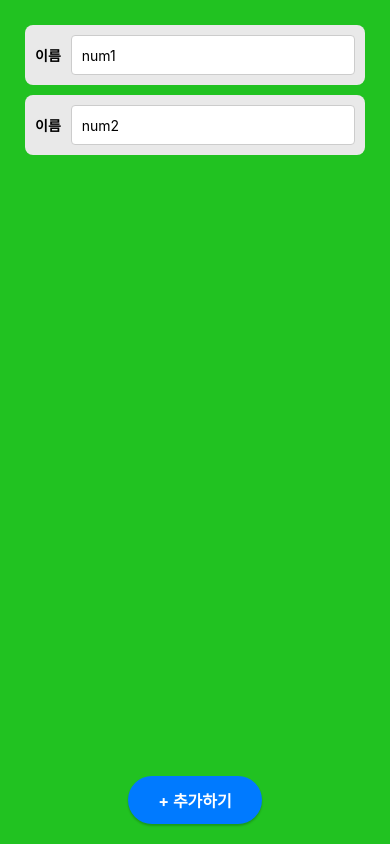
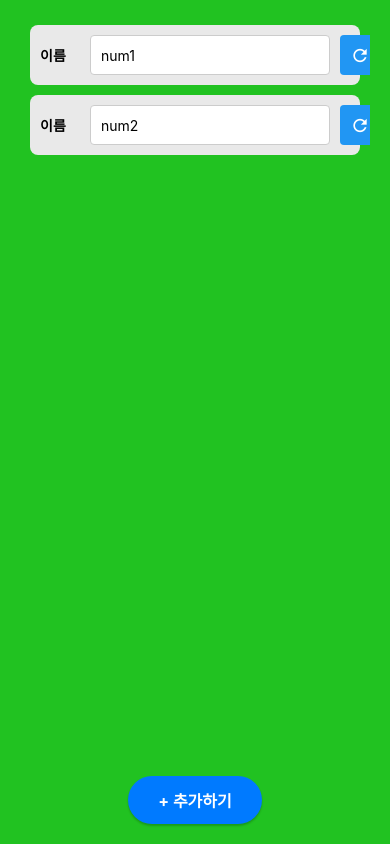
Before and after one commit to andoricano/Yatch-RN, a React Native app: screen /GameSetting in a window 390 px wide. Built offline with nearby package versions, Linux system fonts and the light colour scheme.

Commit message:
[feat] react native icon library 추가.

```diff
--- a/package.json
+++ b/package.json
@@ -18,6 +18,7 @@
     "react-native": "0.82.1",
     "react-native-safe-area-context": "^5.6.2",
     "react-native-screens": "^4.19.0",
+    "react-native-vector-icons": "^10.3.0",
     "rxjs": "^7.8.2"
   },
   "devDependencies": {
@@ -33,6 +34,7 @@
     "@react-native/typescript-config": "0.82.1",
     "@types/jest": "^29.5.13",
     "@types/react": "^19.1.1",
+    "@types/react-native-vector-icons": "^6.4.18",
     "@types/react-test-renderer": "^19.1.0",
     "eslint": "^8.19.0",
     "jest": "^29.6.3",
--- a/src/module/list/AddList.tsx
+++ b/src/module/list/AddList.tsx
@@ -1,6 +1,6 @@
 import React from 'react';
 import { View, StyleSheet, TouchableOpacity, Text, FlatList } from 'react-native';
-import { InputTwoButtonItem } from './item/InputTwoButtonItem';
+import { BasicYatchUserItem } from './item/BasicYatchUserItem';
 
 interface AddListProps {
     baseList: string[];
@@ -26,10 +26,10 @@ export class AddList extends React.Component<AddListProps> {
                     data={this.props.baseList}
                     keyExtractor={(_, index) => index.toString()}
                     renderItem={({ item }) => (
-                        <InputTwoButtonItem
-                            firstScheme='이름'
+                        <BasicYatchUserItem
                             initialInput={item}
                             onInputChange={()=>{}}
+                            onButtonPress={()=>{}}
                         />
                     )}
                     contentContainerStyle={styles.listContent}
--- /dev/null
+++ b/src/module/list/item/BasicYatchUserItem.tsx
@@ -0,0 +1,102 @@
+import React from 'react';
+import { View, StyleSheet, TextInput, Text, TouchableOpacity } from 'react-native';
+import Icon from 'react-native-vector-icons/MaterialCommunityIcons';
+
+interface BasicYatchUserItemProps {
+    initialInput: string;
+    onInputChange: (newValue: string) => void;
+    onButtonPress?: () => void;
+}
+
+export class BasicYatchUserItem extends React.Component<BasicYatchUserItemProps> {
+    render() {
+        return (
+            <View style={styles.container}>
+                <Text style={styles.label}>이름</Text>
+
+                <TextInput
+                    style={styles.input}
+                    defaultValue={this.props.initialInput}
+                    onChangeText={(text) => this.props.onInputChange(text)}
+                    placeholder="이름 입력"
+                />
+
+                <View style={styles.buttonGroup}>
+                    <TouchableOpacity
+                        style={[styles.button, styles.buttonLeft]}
+                        onPress={() => {
+
+                        }}
+                    >
+                        <Icon name="refresh" size={20} color="#fff" />
+                    </TouchableOpacity>
+
+                    <TouchableOpacity
+                        style={[styles.button, styles.deleteButton]}
+                        onPress={this.props.onButtonPress}
+                    >
+                        <Icon name="trash-can-outline" size={20} color="#fff" />
+                    </TouchableOpacity>
+                </View>
+            </View>
+        );
+    }
+}
+
+const styles = StyleSheet.create({
+    container: {
+        flexDirection: 'row',
+        padding: 10,
+        alignItems: 'center',
+        backgroundColor: '#e9e9e9',
+        borderRadius: 8,
+        marginVertical: 5,
+        marginHorizontal: 10,
+    },
+    label: {
+        marginRight: 10,
+        fontWeight: 'bold',
+        minWidth: 40,
+    },
+    input: {
+        flex: 1,
+        height: 40,
+        borderColor: '#ccc',
+        borderWidth: 1,
+        paddingHorizontal: 10,
+        borderRadius: 4,
+        backgroundColor: '#fff',
+    },
+
+
+    buttonLeft: {
+        marginRight: 5,
+        backgroundColor: '#2196F3',
+    },
+    buttonRight: {
+        backgroundColor: '#2196F3',
+    },
+    buttonText: {
+        color: '#fff',
+        fontSize: 12,
+        fontWeight: 'bold',
+    },
+    buttonGroup: {
+        flexDirection: 'row',
+        marginLeft: 10,
+    },
+    button: {
+        height: 40,
+        width: 40, // 아이콘 버튼은 정사각형이 예쁩니다
+        borderRadius: 4,
+        justifyContent: 'center',
+        alignItems: 'center',
+    },
+    refreshButton: {
+        marginRight: 5,
+        backgroundColor: '#757575', // 회색 (새로고침)
+    },
+    deleteButton: {
+        backgroundColor: '#FF5252', // 빨간색 (휴지통)
+    },
+});
--- a/src/module/list/item/InputTwoButtonItem.tsx
+++ /dev/null
@@ -1,48 +0,0 @@
-import React from 'react';
-import { View, StyleSheet, TextInput, Text } from 'react-native';
-
-interface InputTwoButtonItemProps {
-    firstScheme : string;
-    initialInput: string;
-    onInputChange: (newValue: string) => void;
-}
-
-export class InputTwoButtonItem extends React.Component<InputTwoButtonItemProps> {
-    render() {
-        return (
-            <View style={styles.container}>
-                <Text style={styles.label}>{this.props.firstScheme}</Text>
-                <TextInput
-                    style={styles.input}
-                    defaultValue={this.props.initialInput}
-                    onChangeText={(text) => this.props.onInputChange(text)}
-                    placeholder="이름을 입력하세요"
-                />
-            </View>
-        );
-    }
-}
-
-const styles = StyleSheet.create({
-    container: {
-        flexDirection: 'row',
-        padding: 10,
-        alignItems: 'center',
-        backgroundColor: '#e9e9e9ff',
-        borderRadius: 8,
-        margin: 5,
-    },
-    label: {
-        marginRight: 10,
-        fontWeight: 'bold',
-    },
-    input: {
-        flex: 1,
-        height: 40,
-        borderColor: '#ccc',
-        borderWidth: 1,
-        paddingHorizontal: 10,
-        borderRadius: 4,
-        backgroundColor: '#fff',
-    },
-});
```
Also changed, not shown: 2 other files (tests, documents, lock files or other folders).
